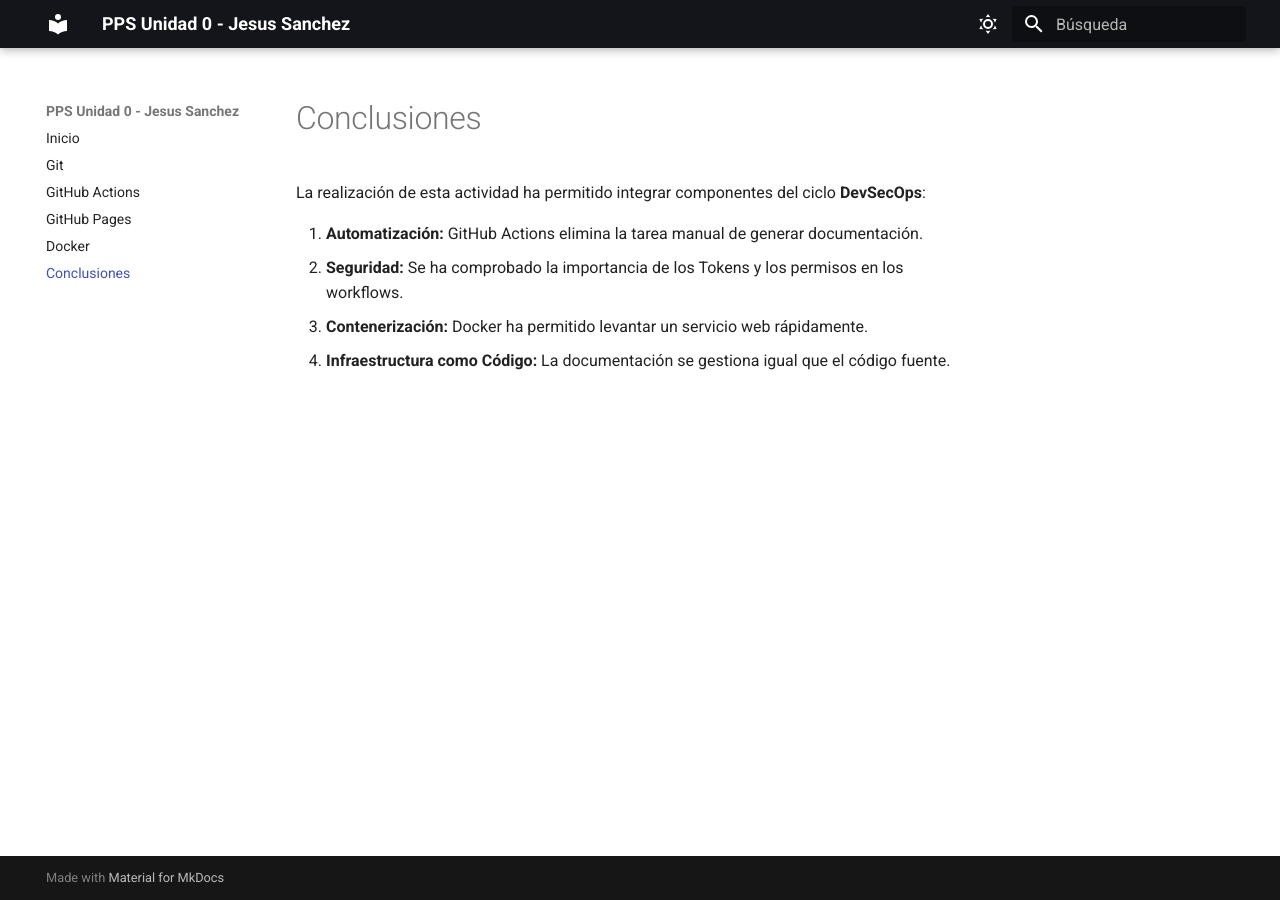
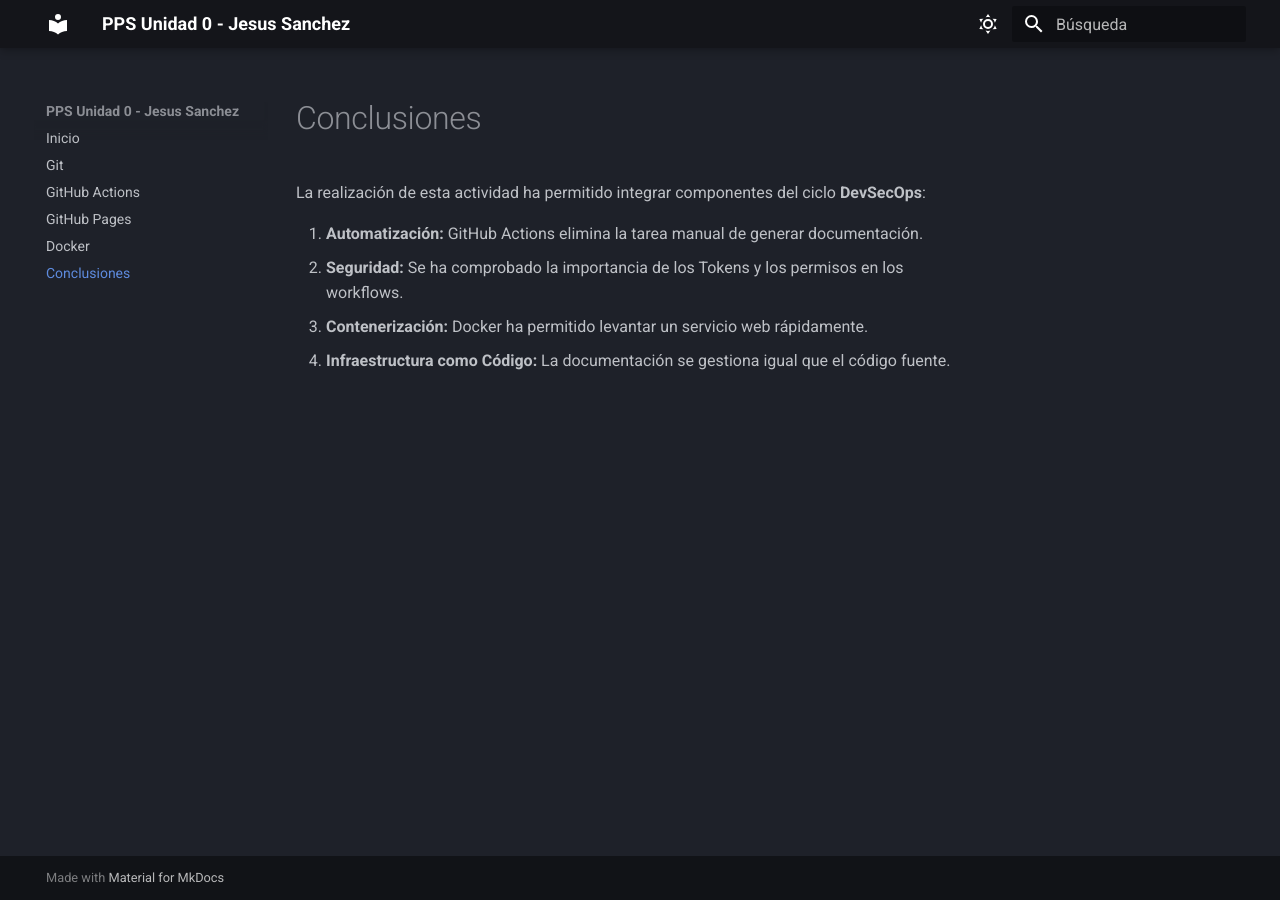
Before and after one commit to Marruch0/PPS-Unidad0-Tarea-Jesus_Sanchez, an MkDocs documentation site: the page built from docs/conclusiones.md, in a window 1280 px wide. Built offline with MkDocs 1.6.1 and Material for MkDocs 9.7.7, drawn with Linux system fonts in a browser that asks for light colours.

Commit message:
Modificaciones en GitActiones.md y en mkdocs.yml

```diff
--- a/mkdocs.yml
+++ b/mkdocs.yml
@@ -12,14 +12,14 @@ theme:
   language: es
   palette:
   # Modo Oscuro
-    - scheme: default #Por defecto
+    - scheme: slate #Por defecto
       primary: black # Color del header
       accent: lime # Color de los enlaces y botones al pasar el ratón por encima
       toggle:
         icon: material/weather-sunny
         name: Cambiar a modo claro
     # Modo Claro
-    - scheme: slate
+    - scheme: default
       primary: indigo
       accent: purple
       toggle:
```
